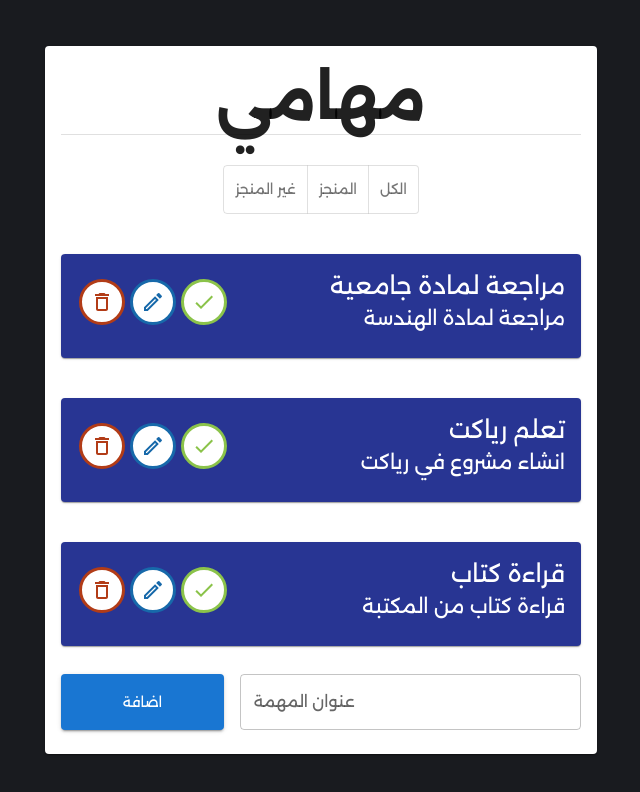
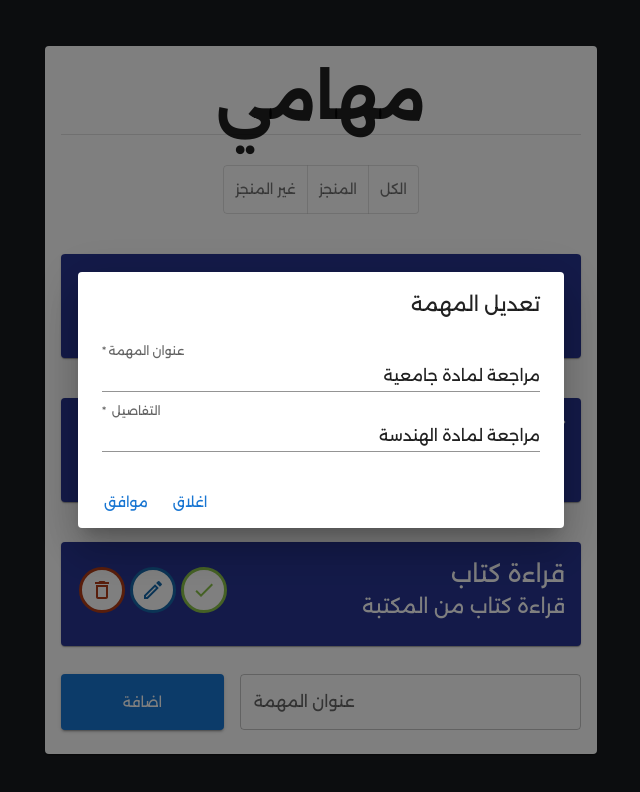
Before and after one commit to MajdFiras/react-tdl, a React (Create React App) app: page / in a window 1280 px wide. Both pictures are taken after a click on the button 472 px from the left and 301 px from the top of the page. Shown: the top 792 px of the page, without its empty margins (319-959 px from the left). Built offline with nearby package versions, Linux system fonts and the light colour scheme.

Commit message:
update function  > finish

```diff
--- a/src/components/Todo.js
+++ b/src/components/Todo.js
@@ -17,10 +17,15 @@ import DialogActions from "@mui/material/DialogActions";
 import DialogContent from "@mui/material/DialogContent";
 import DialogContentText from "@mui/material/DialogContentText";
 import DialogTitle from "@mui/material/DialogTitle";
-
+import TextField from "@mui/material/TextField";
 export default function Todo({ todo, handleCheck }) {
   const { todos, setTodos } = useContext(TodosContext);
   const [showDeleteAlert, setShowDeleteAlert] = useState(false);
+  const [showUpdateDialog, setShowUpdateDialog] = useState(false);
+  const [updatedTodo, setUpdatedTodo] = useState({
+    title: todo.title,
+    details: todo.details,
+  });
   function handelDeleteClick() {
     setShowDeleteAlert(true);
   }
@@ -29,6 +34,18 @@ export default function Todo({ todo, handleCheck }) {
       return t.id != todo.id;
     });
     setTodos(updatedTodos);
+  }
+
+  function handleUpdateConfirm() {
+    const updatedTodos = todos.map((t) => {
+      if (t.id == todo.id) {
+        return { ...t, title: updatedTodo.title, details: updatedTodo.details };
+      } else {
+        return t;
+      }
+    });
+    setTodos(updatedTodos);
+    setShowUpdateDialog(false);
   }
   function handleCheckClick() {
     const updatedTodos = todos.map((t) => {
@@ -40,15 +57,24 @@ export default function Todo({ todo, handleCheck }) {
     setTodos(updatedTodos);
   }
 
-  function handleClose() {
+  function handelUpdateClick() {
+    setShowUpdateDialog(true);
+  }
+
+  function handleDeleteDialogClose() {
     setShowDeleteAlert(false);
   }
+
+  function handleUpdateDialogClose() {
+    setShowUpdateDialog(false);
+  }
+
   return (
     <>
-      {/* Dialog */}
+      {/* Delete Dialog */}
       <Dialog
         style={{ direction: "rtl" }}
-        onClose={handleClose}
+        onClose={handleDeleteDialogClose}
         open={showDeleteAlert}
         aria-labelledby="alert-dialog-title"
         aria-describedby="alert-dialog-description"
@@ -62,13 +88,61 @@ export default function Todo({ todo, handleCheck }) {
           </DialogContentText>
         </DialogContent>
         <DialogActions>
-          <Button onClick={handleClose}>اغلاق</Button>
+          <Button onClick={handleDeleteDialogClose}>اغلاق</Button>
           <Button onClick={handleDeleteConfirm} autoFocus>
             موافق
           </Button>
         </DialogActions>
       </Dialog>
-      {/* End of Dialog */}
+      {/* End of Delete Dialog */}
+
+      {/* Update Dialgo */}
+      <Dialog
+        style={{ direction: "rtl" }}
+        onClose={handleUpdateDialogClose}
+        open={showUpdateDialog}
+        aria-labelledby="alert-dialog-title"
+        aria-describedby="alert-dialog-description"
+      >
+        <DialogTitle id="alert-dialog-title">تعديل المهمة</DialogTitle>
+        <DialogContent>
+          <TextField
+            autoFocus
+            required
+            margin="dense"
+            id="name"
+            name="email"
+            label="عنوان المهمة"
+            fullWidth
+            variant="standard"
+            value={updatedTodo.title}
+            onChange={(e) => {
+              setUpdatedTodo({ ...updatedTodo, title: e.target.value });
+            }}
+          />
+          <TextField
+            autoFocus
+            required
+            margin="dense"
+            id="name"
+            name="email"
+            label="التفاصيل "
+            fullWidth
+            variant="standard"
+            value={updatedTodo.details}
+            onChange={(e) => {
+              setUpdatedTodo({ ...updatedTodo, details: e.target.value });
+            }}
+          />
+        </DialogContent>
+        <DialogActions>
+          <Button onClick={handleUpdateDialogClose}>اغلاق</Button>
+          <Button onClick={handleUpdateConfirm} autoFocus>
+            موافق
+          </Button>
+        </DialogActions>
+      </Dialog>
+      {/* End of Update Dialog */}
       <Card
         className="todo-card"
         sx={{
@@ -110,6 +184,7 @@ export default function Todo({ todo, handleCheck }) {
               </IconButton>
 
               <IconButton
+                onClick={handelUpdateClick}
                 className="iconButton"
                 aria-label="check"
                 style={{
```
